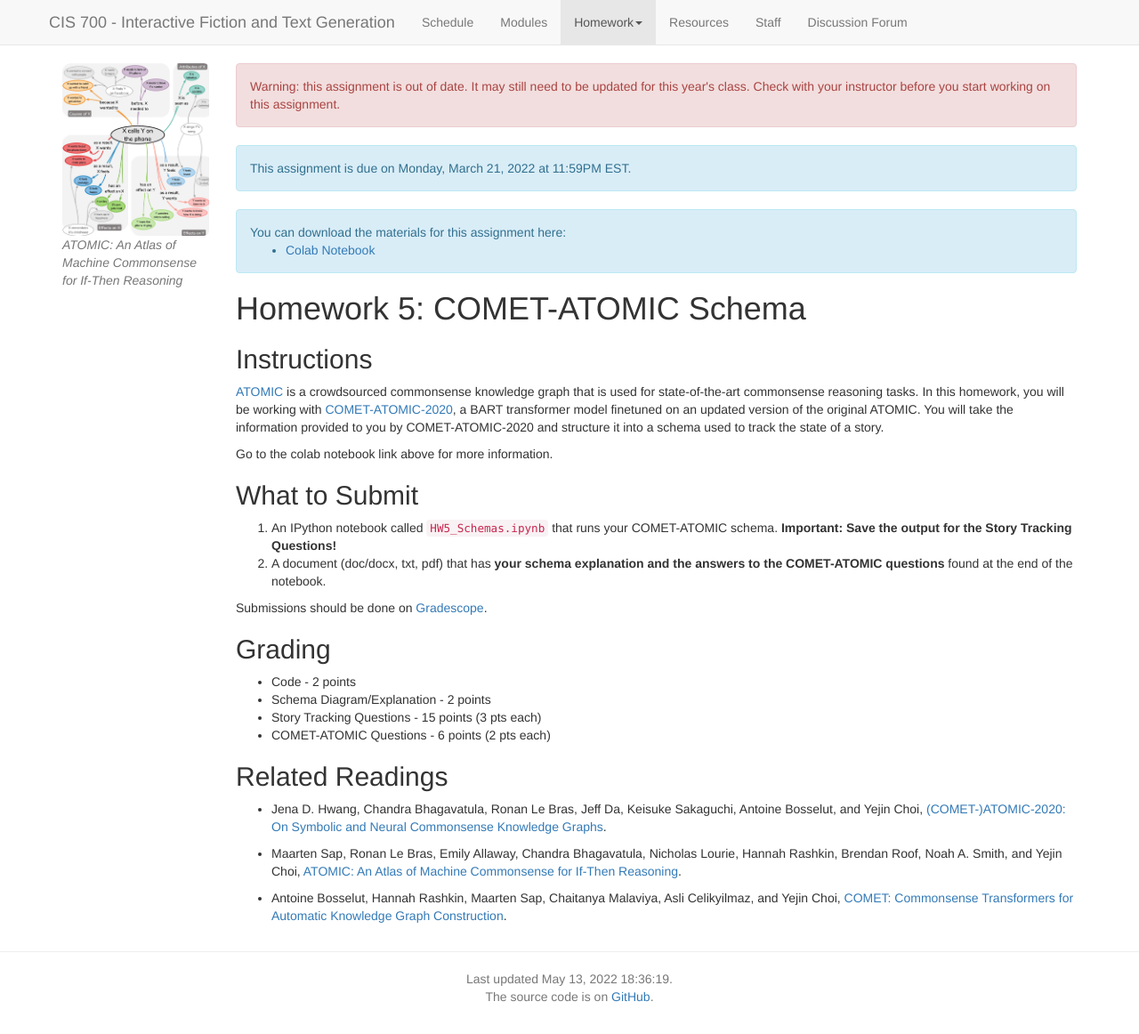
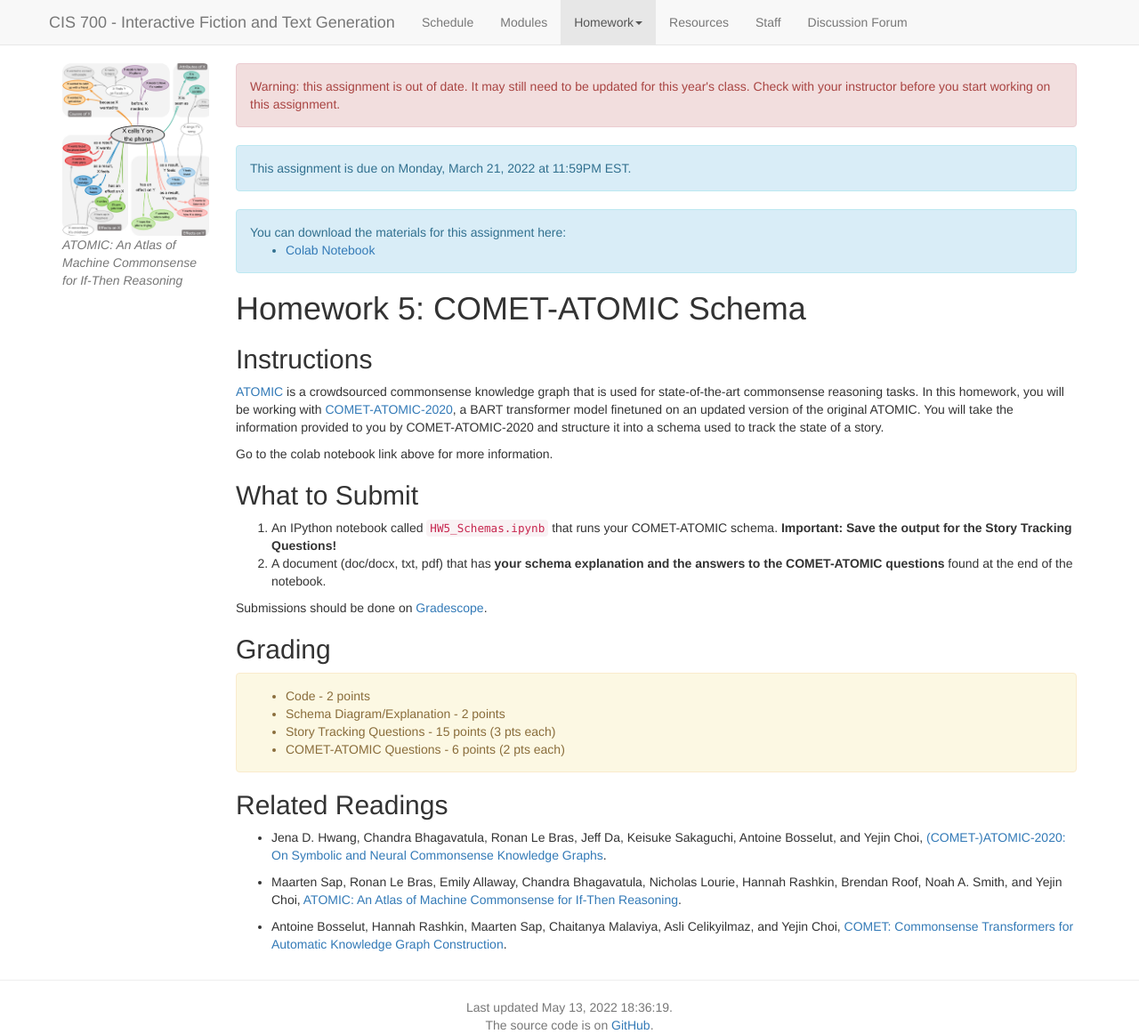
Before and after one commit to interactive-fiction-class/interactive-fiction-class.github.io, a Jekyll site: the page built from homeworks/schemas/schemas.md, in a window 1280 px wide. Shown: the whole page at 89% size. Built offline with Jekyll 4.4.1, drawn with Linux system fonts in a browser that asks for light colours; nearby versions of some CDN libraries; a script that is not in the unit is left out; before the commit the page ends 1130 px from its top, so only the background shows below that.

Commit message:
Update rubric style

```diff
--- a/homeworks/schemas/schemas.md
+++ b/homeworks/schemas/schemas.md
@@ -87,10 +87,12 @@
 Submissions should be done on [Gradescope]({{page.submission_link}}).
 
 ## Grading
-- Code - 2 points
-- Schema Diagram/Explanation - 2 points
-- Story Tracking Questions - 15 points (3 pts each)
-- COMET-ATOMIC Questions - 6 points (2 pts each)
+<div class="alert alert-warning" markdown="1">
+* Code - 2 points
+* Schema Diagram/Explanation - 2 points
+* Story Tracking Questions - 15 points (3 pts each)
+* COMET-ATOMIC Questions - 6 points (2 pts each)
+</div>
 
 {% if page.readings %}
 ## Related Readings
```
